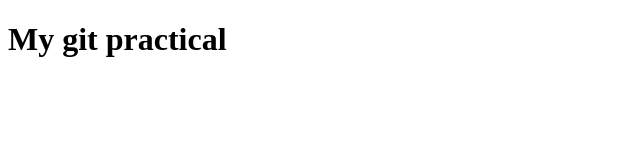
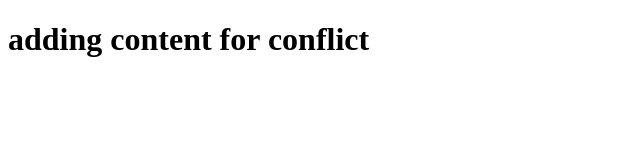
Before and after one commit to testaccount1707/git-practical, a plain HTML site: page index.html in a window 1280 px wide. Shown: the whole page, without its empty margins (0-640 px from the left). Drawn offline with Linux system fonts and the light colour scheme.

Commit message:
adding conflict from 002

```diff
--- a/index.html
+++ b/index.html
@@ -6,6 +6,6 @@
     <title>My title 001</title>
   </head>
   <body>
-    <h1>My git practical</h1>
+    <h1>adding content for conflict</h1>
   </body>
 </html>
```
